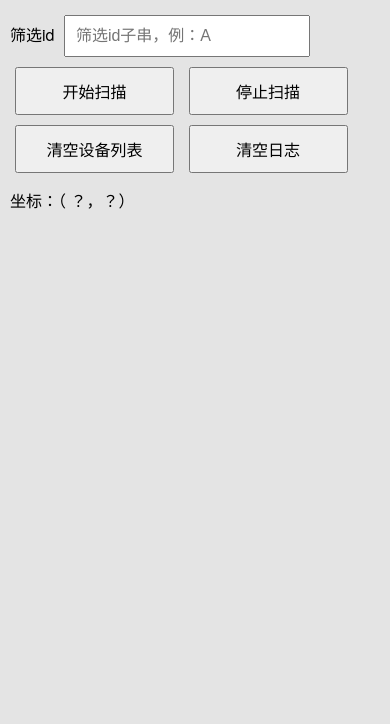
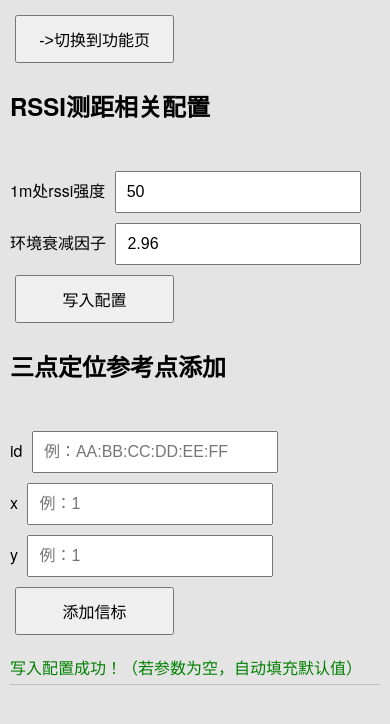
Before and after one commit to Ikaros-521/cordova-plugin-ble-central-rssi-demo, a website: page www/index.html in a window 390 px wide. Both pictures are taken after a click on the button "写入配置". Drawn offline with Linux system fonts and the light colour scheme; some packages are replaced by stand-ins of ours.

Commit message:
新增参考点配置添加，新增配置页/功能页切换

```diff
--- a/config.xml
+++ b/config.xml
@@ -1,5 +1,5 @@
 <?xml version='1.0' encoding='utf-8'?>
-<widget id="com.example.ble" version="2.0.0" xmlns="http://www.w3.org/ns/widgets" xmlns:cdv="http://cordova.apache.org/ns/1.0">
+<widget id="com.example.ble" version="2.1.0" xmlns="http://www.w3.org/ns/widgets" xmlns:cdv="http://cordova.apache.org/ns/1.0">
     <name>ble</name>
     <description>
         A sample Apache Cordova application that responds to the deviceready event.
--- a/www/css/index.css
+++ b/www/css/index.css
@@ -53,6 +53,14 @@ body {
     font-size: large;
 }
 
+/* input框通用样式 */
+.commonInput {
+    width: 60%;
+    padding: 10px;
+    font-size: 16px;
+    margin: 5px;
+}
+
 /* 距离探测设备1m时的rssi值的绝对值输入框 */
 #rssi1m {
     width: 60%;
@@ -67,6 +75,19 @@ body {
     padding: 10px;
     font-size: 16px;
     margin: 5px;
+}
+
+/* 参考点相关输入框样式 */
+#beaconId {
+    width: 60%;
+}
+
+#beaconX {
+    width: 60%;
+}
+
+#beaconY {
+    width: 60%;
 }
 
 /* 子串检索输入框 */
@@ -85,6 +106,12 @@ body {
     margin: 5px;
 }
 
+/* 模块切换div */
+#modSwitchDiv {
+    margin: 10px;
+    font-size: 16px;
+}
+
 /* 坐标显示用div */
 #locationDiv {
     margin: 10px;
--- a/www/index.html
+++ b/www/index.html
@@ -38,17 +38,35 @@
 </head>
 
 <body>
+    <div id="modSwitchDiv">
+        <button class="commonBtn" id="modSwitchBtn" >->切换到功能页</button>
+    </div>
     <div id="configDiv" style="margin:10px;">
+        <h2>RSSI测距相关配置</h2>
+        <br>
         <span>1m处rssi强度</span>
-        <input type="text" id="rssi1m" placeholder="绝对值，最佳范围在45-49之间" value="50">
+        <input class="commonInput" type="text" id="rssi1m" placeholder="绝对值，最佳范围在45-49之间" value="50">
         <br>
         <span>环境衰减因子</span>
-        <input type="text" id="EAT" placeholder="最佳范围在3.25-4.5之间" value="2.96">
+        <input class="commonInput" type="text" id="EAT" placeholder="最佳范围在3.25-4.5之间" value="2.96">
         <button class="commonBtn" id="writeConfigBtn" >写入配置</button>
+        <br>
+        <h2>三点定位参考点添加</h2>
+        <br>
+        <span>id</span>
+        <input class="commonInput" type="text" id="beaconId" placeholder="例：AA:BB:CC:DD:EE:FF" value="">
+        <br>
+        <span>x</span>
+        <input class="commonInput" type="text" id="beaconX" placeholder="例：1" value="">
+        <br>
+        <span>y</span>
+        <input class="commonInput" type="text" id="beaconY" placeholder="例：1" value="">
+        <br>
+        <button class="commonBtn" id="addBeaconBtn" >添加信标</button>
     </div>
     <div id="funcDiv" style="margin:10px;">
         <span id="idSubstringSpan">筛选id</span>
-        <input type="text" id="idSubstring" placeholder="筛选id子串，例：A">
+        <input class="commonInput" type="text" id="idSubstring" placeholder="筛选id子串，例：A">
         <button class="commonBtn" id="startScanBtn" >开始扫描</button>
         <button class="commonBtn" id="stopScanBtn" >停止扫描</button>
         <button class="commonBtn" id="cleardeviceListBtn" >清空设备列表</button>
--- a/www/js/index.js
+++ b/www/js/index.js
@@ -23,6 +23,9 @@
 // 设备列表
 var deviceList = [];
 var loopScan;
+
+// 当前模块 默认配置页
+var currentMod = "config";
 
 // 三点定位函数，分别传入 参考点a、b、c的x、y坐标、待测点与参考点a的距离
 function threePointLocation(ax, ay, ad, bx, by, bd, cx, cy, cd)
@@ -297,6 +300,7 @@ function showHideElement(id, type) {
 document.addEventListener('deviceready', function () {
     // 隐藏功能模块
     showHideElement("funcDiv", "none");
+    showHideElement("locationDiv", "none");
 
     // 写入配置按钮
     var writeConfigBtn = document.getElementById('writeConfigBtn');
@@ -306,10 +310,48 @@ document.addEventListener('deviceready', function () {
         // 为空时，赋予默认值
         if(rssi1m.length == 0) rssi1m = 50;
         if(EAT.length == 0) EAT = 2.96;
-        // 显示功能模块
-        showHideElement("funcDiv", "block");
-        // 隐藏配置模块
-        showHideElement("configDiv", "none");
+        log("写入配置成功！（若参数为空，自动填充默认值）", "success");
+	};
+
+    // 添加信标按钮
+    var addBeaconBtn = document.getElementById('addBeaconBtn');
+	addBeaconBtn.onclick = function(){
+        var beaconId = document.getElementById('beaconId').value;
+        var beaconX = document.getElementById('beaconX').value;
+        var beaconY = document.getElementById('beaconY').value;
+        if(beaconId.length == 0 || beaconX.length == 0 || beaconY.length == 0) {
+            log("参考点信息含空值！", "error");
+        }
+        else {
+            beacon["info"].push(JSON.parse("{\"id\":\"" +
+                beaconId + "\",\"x\":" +
+                beaconX + ",\"y\":" +
+                beaconY + "}")
+            );
+            log("信标添加成功！", "success");
+            log(beacon, "log");
+        }
+	};
+
+    // 模块切换按钮
+    var modSwitchBtn = document.getElementById('modSwitchBtn');
+	modSwitchBtn.onclick = function(){
+        if(currentMod == "config") {
+            currentMod = "func";
+            document.getElementById('modSwitchBtn').innerHTML = "->切换到配置页";
+            // 显示功能模块
+            showHideElement("funcDiv", "block");
+            showHideElement("locationDiv", "block");
+            // 隐藏配置模块
+            showHideElement("configDiv", "none");
+        }
+        else {
+            currentMod = "config";
+            document.getElementById('modSwitchBtn').innerHTML = "->切换到功能页";
+            showHideElement("funcDiv", "none");
+            showHideElement("locationDiv", "none");
+            showHideElement("configDiv", "block");
+        }
 	};
 
     // 停止扫描按钮
```
